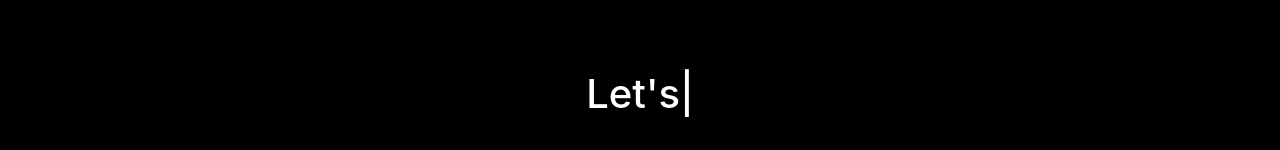
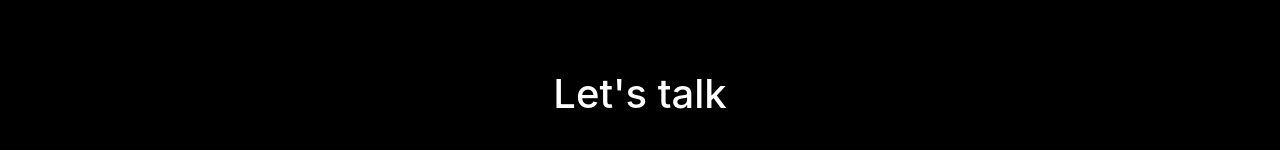
Before and after one commit to venielimuthama/venieli-portfolio, a React (Create React App) app: page /#/contact in a window 1280 px wide. Shown: the part 123-273 px from the top of the page. Built offline with nearby package versions, Linux system fonts and the light colour scheme; a web font is replaced by a local one.

Commit message:
uninstalled react-typical
Signed-off-by: Venieli TYL <shadrackmuthama19@gmail.com>

```diff
--- a/package.json
+++ b/package.json
@@ -1 +1 @@
-{"name":"my-port","version":"0.1.0","private":true,"dependencies":{"@testing-library/jest-dom":"^5.16.1","@testing-library/react":"^12.1.2","@testing-library/user-event":"^13.5.0","animate.css":"^4.1.1","aos":"^2.3.4","bootstrap":"^5.1.3","classnames":"^2.3.1","depcheck":"^1.4.3","framer-motion":"^6.2.7","jquery":"^3.6.0","npm-check":"^5.9.2","react":"^17.0.2","react-cookie-consent":"^7.4.1","react-dom":"^17.0.2","react-icons":"^4.3.1","react-lazyload":"^3.2.0","react-router-dom":"^6.2.1","react-scripts":"^5.0.0","react-typical":"^0.1.3"},"scripts":{"predeploy":"npm run build","deploy":"gh-pages -d build","start":"react-scripts start","build":"react-scripts build","test":"react-scripts test","eject":"react-scripts eject"},"eslintConfig":{"extends":["react-app","react-app/jest"]},"browserslist":{"production":[">0.2%","not dead","not op_mini all"],"development":["last 1 chrome version","last 1 firefox version","last 1 safari version"]},"devDependencies":{"gh-pages":"^3.2.3"}}
+{"name":"my-port","version":"0.1.0","private":true,"dependencies":{"@testing-library/jest-dom":"^5.16.1","@testing-library/react":"^12.1.2","@testing-library/user-event":"^13.5.0","animate.css":"^4.1.1","aos":"^2.3.4","bootstrap":"^5.1.3","classnames":"^2.3.1","depcheck":"^1.4.3","framer-motion":"^6.2.7","jquery":"^3.6.0","npm-check":"^5.9.2","react":"^17.0.2","react-cookie-consent":"^7.4.1","react-dom":"^17.0.2","react-icons":"^4.3.1","react-lazyload":"^3.2.0","react-router-dom":"^6.2.1","react-scripts":"^5.0.0"},"scripts":{"predeploy":"npm run build","deploy":"gh-pages -d build","start":"react-scripts start","build":"react-scripts build","test":"react-scripts test","eject":"react-scripts eject"},"eslintConfig":{"extends":["react-app","react-app/jest"]},"browserslist":{"production":[">0.2%","not dead","not op_mini all"],"development":["last 1 chrome version","last 1 firefox version","last 1 safari version"]},"devDependencies":{"gh-pages":"^3.2.3"}}
--- a/src/components/Contact.js
+++ b/src/components/Contact.js
@@ -1,6 +1,6 @@
 import React from 'react';
 import arrowA from '../image/arrowb.png'
-import Typical from "react-typical";
+// import Typical from "react-typical";
 import Transitions from "./Transitions";
 
 
@@ -26,12 +26,14 @@ export default function Contact() {
       <div className="mycont-div">
         <div className="mycont">
 
-          <Typical
+          {/* <Typical
             steps={[" ", 0, "Let's talk.", 1500]}
             loop={Infinity}
             wrapper="h1"
             className="myh1-cont"
-          />
+          /> */}
+
+          <h1 className='myh1-cont'>Let's talk</h1>
 
           <div className="mycont-bottom">
             <div className="myemail-div">
```
Also changed, not shown: 1 other file (tests, documents, lock files or other folders).
